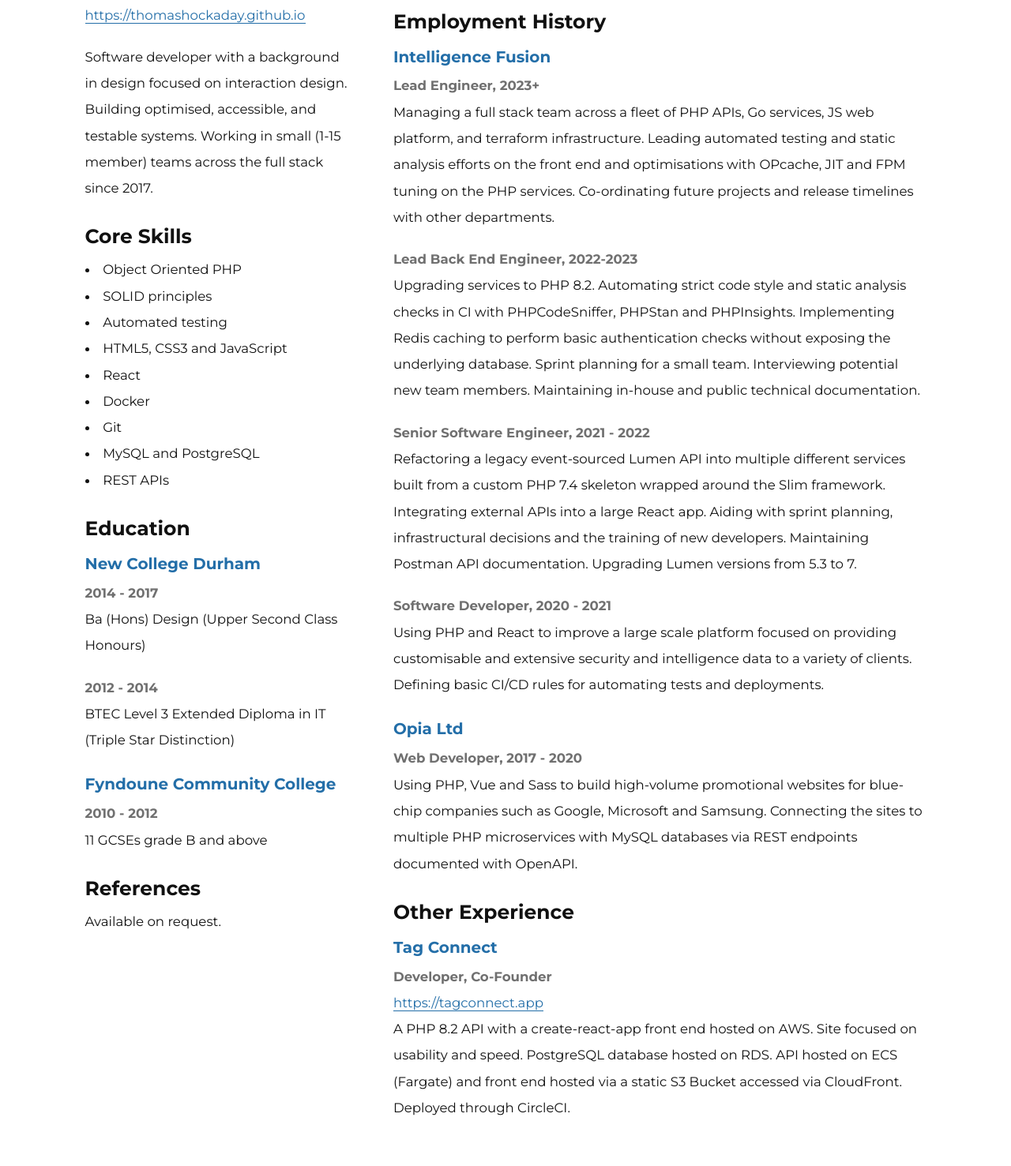
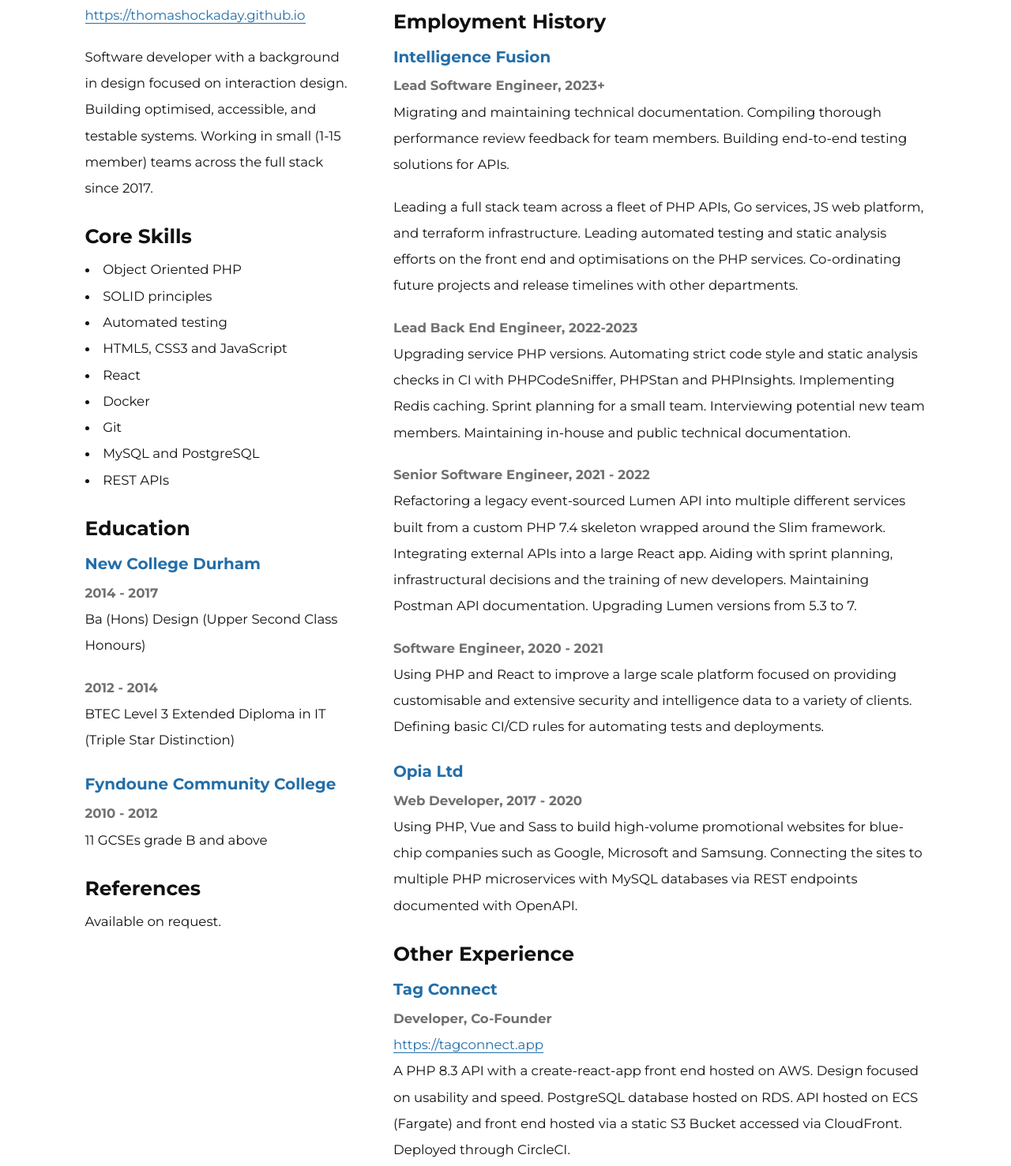
Before and after one commit to thomashockaday/cv, a plain HTML site: page index.html in a window 1280 px wide. Shown: the part 242-1719 px from the top of the page at 79% size. Drawn offline with Linux system fonts and the light colour scheme.

Commit message:
Update 06/04/2024

```diff
--- a/css/style.css
+++ b/css/style.css
@@ -1,4 +1,3 @@
-/* Variables */
 :root {
   --black: #111;
   --dark-blue: #236ea8;
@@ -6,7 +5,6 @@
   --light-grey: #707070;
 }
 
-/* Simple Reset */
 * {
   margin: 0;
   padding: 0;
@@ -27,7 +25,6 @@ html {
   font-size: 1.3vw;
 }
 
-/* Everything Else */
 body {
   font-family: "Montserrat", sans-serif;
   line-height: 2;
--- a/index.html
+++ b/index.html
@@ -70,23 +70,27 @@
         <div class="grid-cell">
           <h2>Employment History</h2>
           <h3>Intelligence Fusion</h3>
-          <h4>Lead Engineer, 2023+</h4>
+          <h4>Lead Software Engineer, 2023+</h4>
           <p>
-            Managing a full stack team across a fleet of PHP APIs, Go services,
+            Migrating and maintaining technical documentation. Compiling
+            thorough performance review feedback for team members. Building
+            end-to-end testing solutions for APIs.
+          </p>
+
+          <p>
+            Leading a full stack team across a fleet of PHP APIs, Go services,
             JS web platform, and terraform infrastructure. Leading automated
             testing and static analysis efforts on the front end and
-            optimisations with OPcache, JIT and FPM tuning on the PHP services.
-            Co-ordinating future projects and release timelines with other
-            departments.
+            optimisations on the PHP services. Co-ordinating future projects and
+            release timelines with other departments.
           </p>
           <h4>Lead Back End Engineer, 2022-2023</h4>
           <p>
-            Upgrading services to PHP 8.2. Automating strict code style and
+            Upgrading service PHP versions. Automating strict code style and
             static analysis checks in CI with PHPCodeSniffer, PHPStan and
-            PHPInsights. Implementing Redis caching to perform basic
-            authentication checks without exposing the underlying database.
-            Sprint planning for a small team. Interviewing potential new team
-            members. Maintaining in-house and public technical documentation.
+            PHPInsights. Implementing Redis caching. Sprint planning for a small
+            team. Interviewing potential new team members. Maintaining in-house
+            and public technical documentation.
           </p>
           <h4>Senior Software Engineer, 2021 - 2022</h4>
           <p>
@@ -97,7 +101,7 @@
             training of new developers. Maintaining Postman API documentation.
             Upgrading Lumen versions from 5.3 to 7.
           </p>
-          <h4>Software Developer, 2020 - 2021</h4>
+          <h4>Software Engineer, 2020 - 2021</h4>
           <p>
             Using PHP and React to improve a large scale platform focused on
             providing customisable and extensive security and intelligence data
@@ -119,10 +123,10 @@
           <h4>Developer, Co-Founder</h4>
           <a href="https://tagconnect.app">https://tagconnect.app</a>
           <p>
-            A PHP 8.2 API with a create-react-app front end hosted on AWS. Site
-            focused on usability and speed. PostgreSQL database hosted on RDS.
-            API hosted on ECS (Fargate) and front end hosted via a static S3
-            Bucket accessed via CloudFront. Deployed through CircleCI.
+            A PHP 8.3 API with a create-react-app front end hosted on AWS.
+            Design focused on usability and speed. PostgreSQL database hosted on
+            RDS. API hosted on ECS (Fargate) and front end hosted via a static
+            S3 Bucket accessed via CloudFront. Deployed through CircleCI.
           </p>
         </div>
       </main>
```
